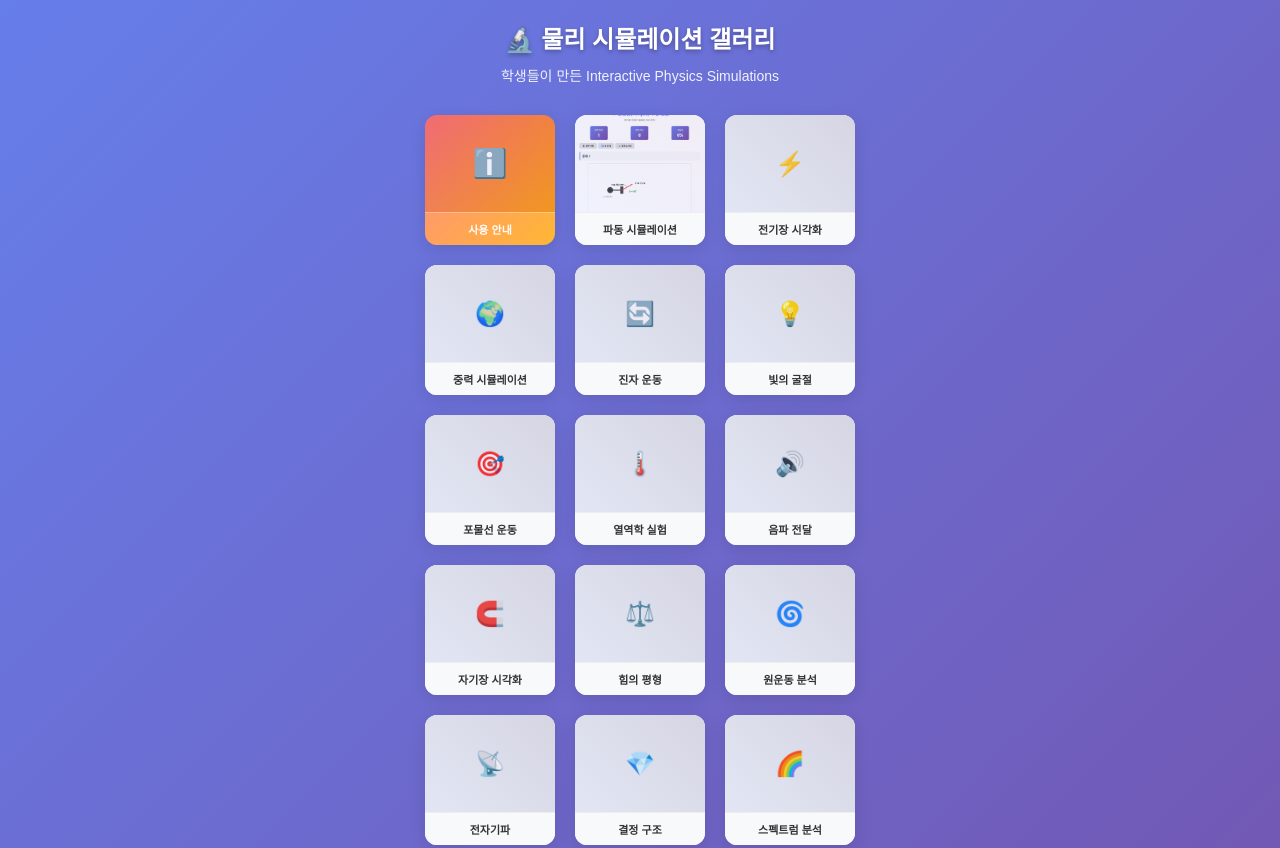
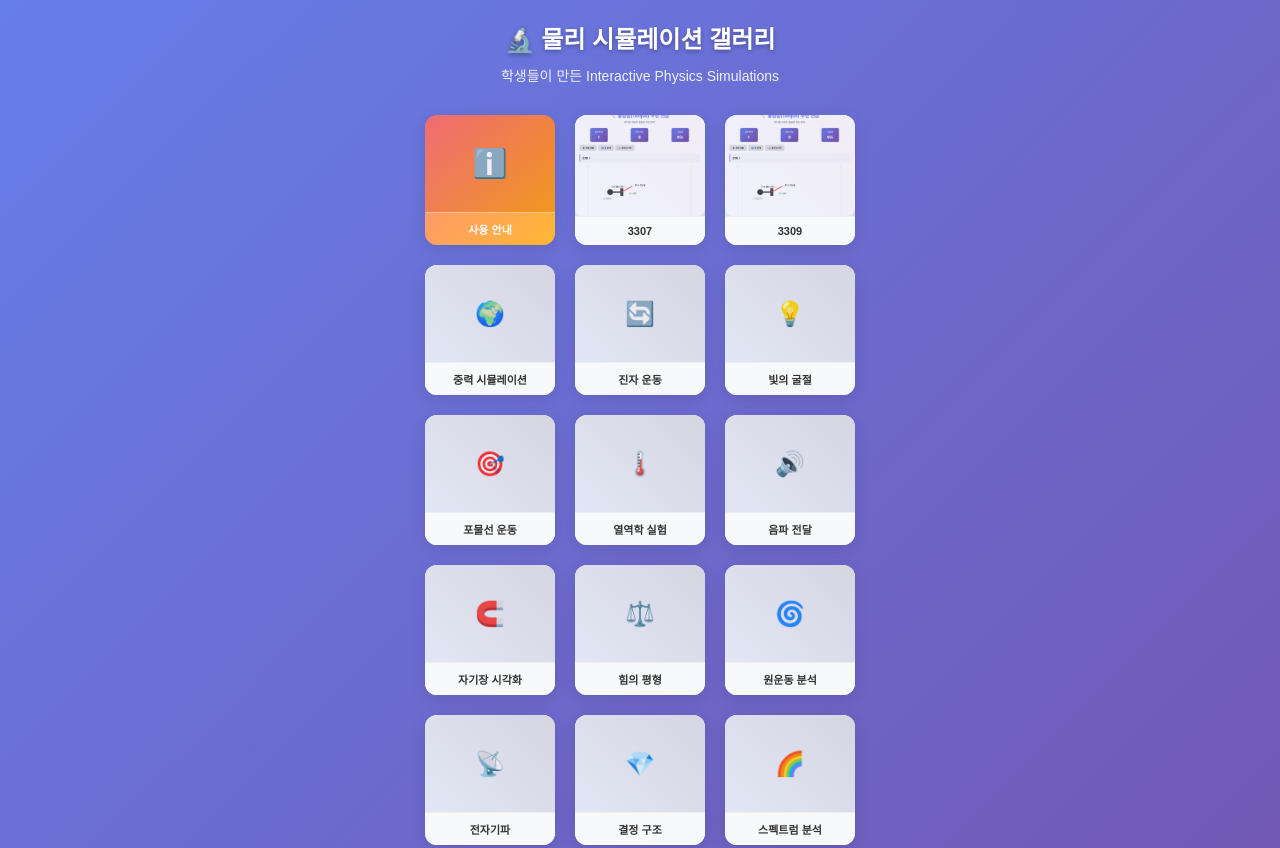
Before and after one commit to floberry/aero3, a plain HTML site: page index.html in a window 1280 px wide. Shown: the top 848 px of the page. Drawn offline with Linux system fonts and the light colour scheme.

Commit message:
ㄱㄷ
ㄱㄷ

```diff
--- a/index.html
+++ b/index.html
@@ -152,15 +152,17 @@
         <!-- 물리 시뮬레이션들 -->
         <div class="sim-card" onclick="openSimulation('sim01')">
     <div class="card-image">
-        <img src="./thumbnails/sim01.png" alt="3307" style="width: 100%; height: 100%; object-fit: cover;">
+        <img src="thumbnails/sim01.png" alt="3307" style="width: 100%; height: 100%; object-fit: cover; border-radius: 8px;">
     </div>
-    <div class="card-title">파동 시뮬레이션</div>
+    <div class="card-title">3307</div>
 </div>
 
         <div class="sim-card" onclick="openSimulation('sim02')">
-            <div class="card-image">⚡</div>
-            <div class="card-title">전기장 시각화</div>
-        </div>
+    <div class="card-image">
+        <img src="thumbnails/sim01.png" alt="3309" style="width: 100%; height: 100%; object-fit: cover; border-radius: 8px;">
+    </div>
+    <div class="card-title">3309</div>
+</div>
 
         <div class="sim-card" onclick="openSimulation('sim03')">
             <div class="card-image">🌍</div>
```
